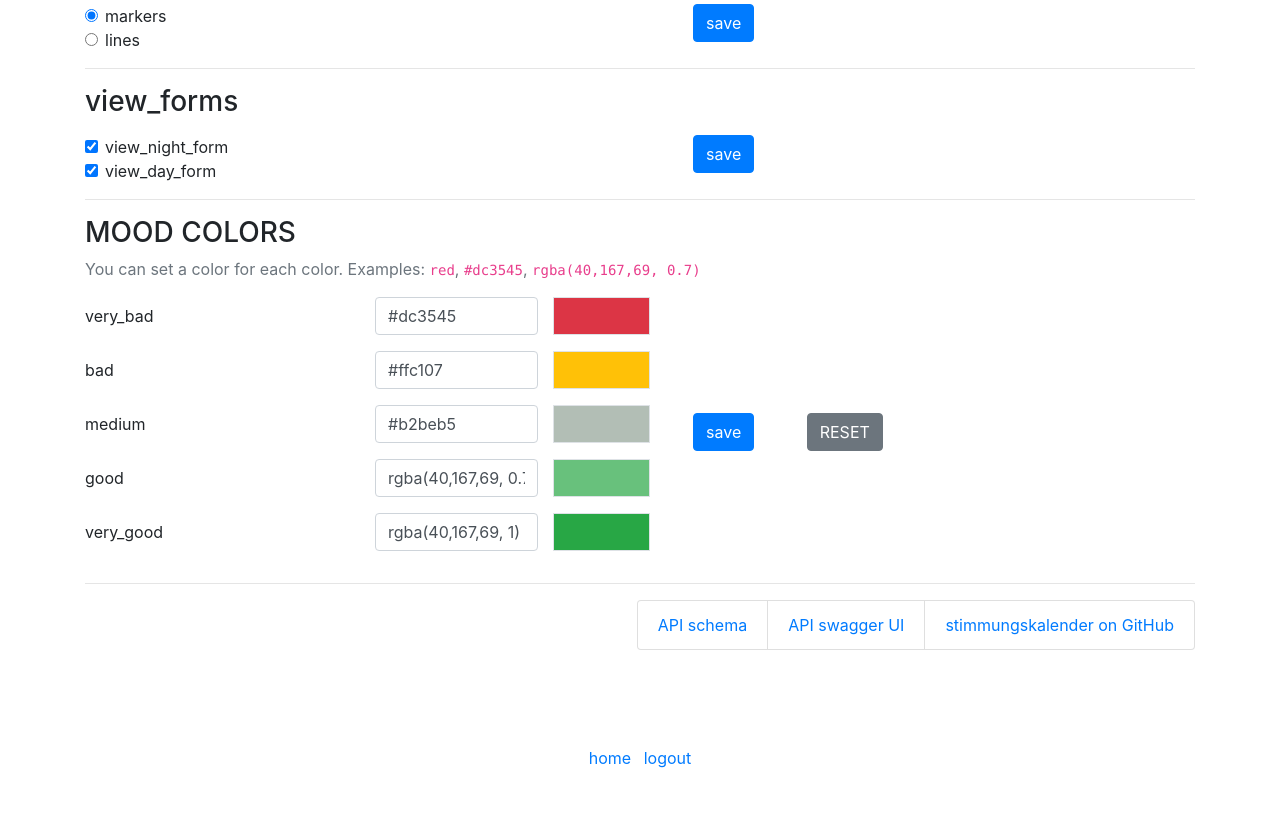
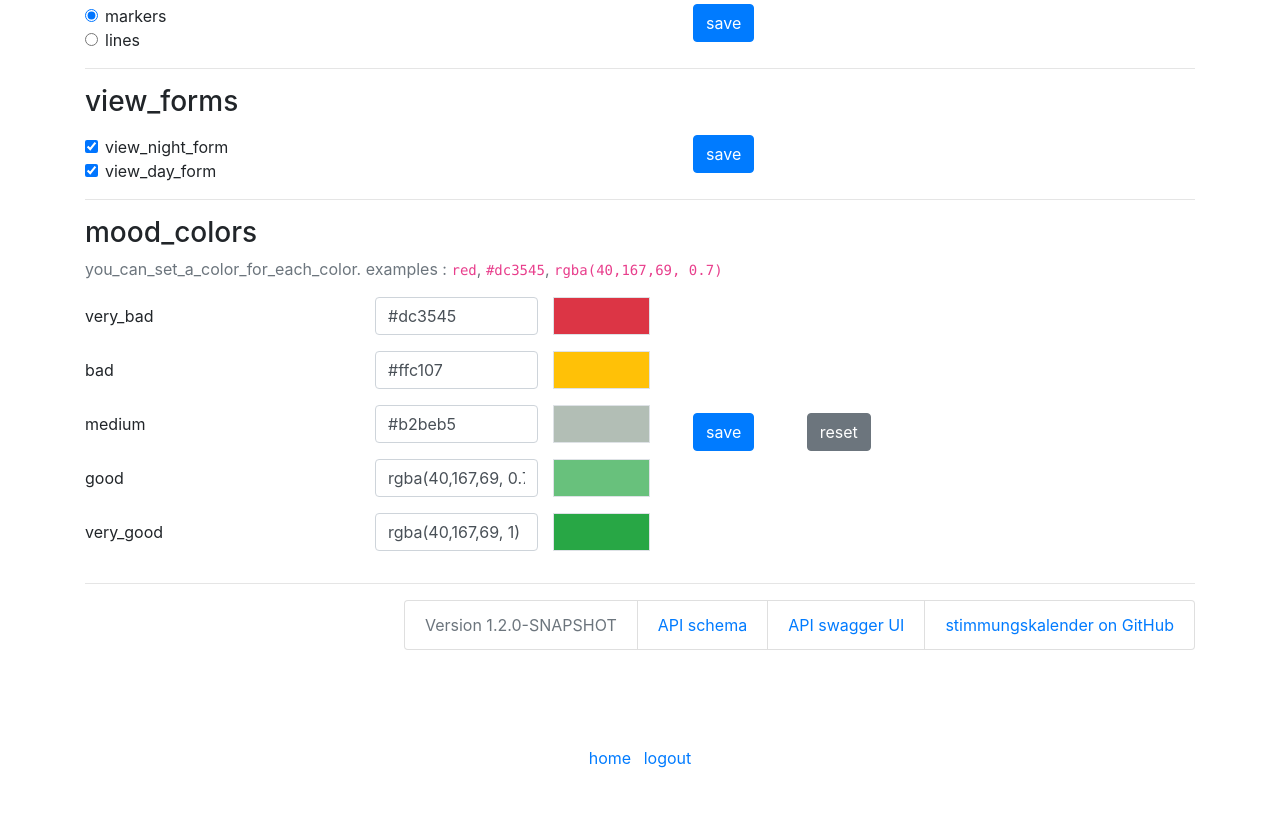
Before and after one commit to rain0r/stimmungskalender, a Django app: page /settings/ in a window 1280 px wide. Shown: the part 367-1185 px from the top of the page. Run offline with Django 3.2, Linux system fonts and the light colour scheme; the visitor is signed in with stand-in values (Sample User, id 1); data comes from the database, SQL or seed files in the repository; some libraries are stand-ins or nearby versions.

Commit message:
Added translations

```diff
--- a/stimmungskalender/__init__.py
+++ b/stimmungskalender/__init__.py
@@ -1,4 +1,5 @@
-__version__ = "1.1.0"
+__version__ = "1.2.0-SNAPSHOT"
+VERSION = __version__
 
 
 def listed_tuples(config_val):
--- a/web/js/src/sk.calendar.js
+++ b/web/js/src/sk.calendar.js
@@ -38,7 +38,7 @@
 function loadTranslation() {
   // Assign handlers immediately after making the request,
   // and remember the jqxhr object for this request
-  const jqxhr = $.get(`${siteUrl}jsoni18n/?lang={currentLanguage}`).fail(
+  const jqxhr = $.get(`${siteUrl}jsoni18n/?lang=${currentLanguage}`).fail(
     (err) => {
       console.error("Error", err);
       $("#error-card").removeClass("invisible");
--- a/web/templates/web/calendar.html
+++ b/web/templates/web/calendar.html
@@ -11,11 +11,12 @@
     </div>
 {% endblock %}
 {% block js %}
+    {% get_current_language as language_code %}
     {{ entries|json_script:"entries" }}
     {{ site_url|json_script:"site_url" }}
     {{ mood_mapping|json_script:"mood_mapping" }}
     {{ mood_colors|json_script:"mood_colors" }}
-    {{ current_language|json_script:"current_language" }}
+    {{ language_code|json_script:"current_language" }}
     {% load static %}
     <script src="{% static '/js/skCalendar.js' %}"></script>
 {% endblock %}
--- a/web/templates/web/settings.html
+++ b/web/templates/web/settings.html
@@ -14,6 +14,7 @@
     <hr>
     <div class="d-flex flex-row-reverse">
         <ul class="list-group list-group-horizontal">
+            <li class="list-group-item text-muted">Version {{ version }}</li>
             <li class="list-group-item">
                 <a href="{% url 'schema' %}">API schema</a>
             </li>
--- a/web/templates/web/settings/mood_colors.html
+++ b/web/templates/web/settings/mood_colors.html
@@ -1,7 +1,9 @@
 {% load i18n %}
-<h3>MOOD COLORS</h3>
+<h3>{% translate 'mood_colors' %}</h3>
 <div class="text-muted">
-    You can set a color for each color. Examples: <code>red</code>, <code>#dc3545</code>, <code>rgba(40,167,69, 0.7)</code>
+    {% translate 'you_can_set_a_color_for_each_color' %}.
+    {% translate 'examples' %}
+    : <code>red</code>, <code>#dc3545</code>, <code>rgba(40,167,69, 0.7)</code>
 </div>
 <form class="mt-3" action="{% url 'save-settings' %}" method="post">
     {% csrf_token %}
@@ -28,7 +30,7 @@
             <button type="submit"
                     name="reset"
                     value="true"
-                    class="btn btn-secondary ml-5">RESET</button>
+                    class="btn btn-secondary ml-5">{% translate 'reset' %}</button>
         </div>
     </div>
 </form>
--- a/web/views.py
+++ b/web/views.py
@@ -15,6 +15,7 @@
 from django.views.decorators.csrf import ensure_csrf_cookie
 from django.views.generic import RedirectView, TemplateView
 
+from stimmungskalender import VERSION
 from web import serializers
 from web.models import PERIODS
 from web.query_params import QP_START_DT, QP_END_DT, QP_MOOD, QP_SEARCH_TERM, QP_PAGE
@@ -66,6 +67,7 @@
         context["default_view_mode"] = ss.get_default_view_mode()
         context["user_settings"] = ss.user_settings()
         context["user_colors_settings"] = ss.user_colors_settings()
+        context["version"] = VERSION
         return context
 
 
```
Also changed, not shown: web/locale/de_DE/LC_MESSAGES/django.po, web/locale/en_GB/LC_MESSAGES/django.po.
